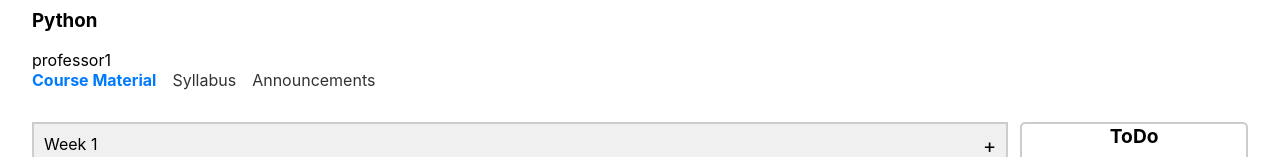
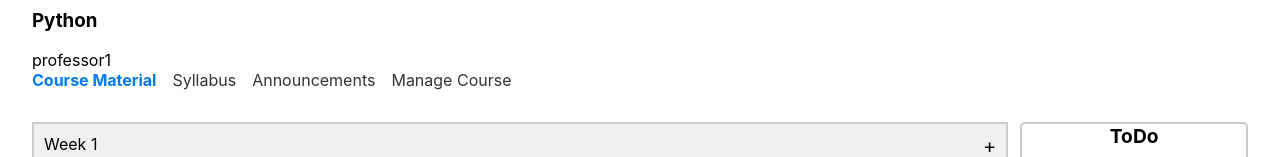
Before and after one commit to krokerdile/weJump_Fe, a React (Vite) app: page /weJump_Fe/Courses/1 in a window 1280 px wide. Shown: the part 425-582 px from the top of the page. Built offline with nearby package versions, Linux system fonts and the light colour scheme.

Commit message:
feat: add ManageCourse

```diff
--- /dev/null
+++ b/src/components/Courses/CoursePage/CoursePageManageCourse.jsx
@@ -0,0 +1,13 @@
+import React, { useState } from "react";
+import styled from "styled-components";
+import { Link } from "react-router-dom";
+
+const CoursePageManageCourse = () => {
+  return (
+    <div>
+      <></>
+    </div>
+  );
+};
+
+export default CoursePageManageCourse;
--- a/src/components/Courses/CoursePage/CoursePageNav.jsx
+++ b/src/components/Courses/CoursePage/CoursePageNav.jsx
@@ -2,7 +2,7 @@ import React, { useState } from "react";
 import { Link } from "react-router-dom";
 import styled from "styled-components";
 
-const CoursePageNav = ({ onCourseMaterialClick, onSyllabusClick, onAnnouncementsClick }) => {
+const CoursePageNav = ({ onCourseMaterialClick, onSyllabusClick, onAnnouncementsClick, onManageCourseClick }) => {
   const [selectedNavItem, setSelectedNavItem] = useState("Course Material");
   const [prevNavItem, setPrevNavItem] = useState(null);
 
@@ -24,6 +24,12 @@ const CoursePageNav = ({ onCourseMaterialClick, onSyllabusClick, onAnnouncements
     onAnnouncementsClick();
   };
 
+  const handleMangeCourseClick = () => {
+    setPrevNavItem(selectedNavItem);
+    setSelectedNavItem("Manage Course");
+    onManageCourseClick();
+  };
+
   return (
     <CoursePageNavWrapper>
       <Link to="#" onClick={handleCourseMaterialClick} className={selectedNavItem === "Course Material" ? "selected" : ""}>
@@ -34,6 +40,9 @@ const CoursePageNav = ({ onCourseMaterialClick, onSyllabusClick, onAnnouncements
       </Link>
       <Link to="#" onClick={handleAnnouncementsClick} className={selectedNavItem === "Announcements" ? "selected" : ""}>
         Announcements
+      </Link>
+      <Link to="#" onClick={handleMangeCourseClick} className={selectedNavItem === "Manage Course" ? "selected" : ""}>
+        Manage Course
       </Link>
     </CoursePageNavWrapper>
   );
--- a/src/pages/CoursePage.jsx
+++ b/src/pages/CoursePage.jsx
@@ -7,6 +7,7 @@ import CoursePageSyllabus from "../components/Courses/CoursePage/CoursePageSylla
 import ToDo from "../components/Courses/CoursePage/ToDo";
 import styled from "styled-components";
 import test from "/assets/image/test.png";
+import CoursePageManageCourse from "../components/Courses/CoursePage/CoursePageManageCourse";
 
 const EnrolledCourses = [
   {
@@ -45,6 +46,10 @@ const CoursePage = () => {
     setSelectedNavItem("Announcements");
   };
 
+  const handleManageCourseClick = () => {
+    setSelectedNavItem("Manage Course");
+  };
+
   return (
     <>
       <div>
@@ -59,12 +64,14 @@ const CoursePage = () => {
             onCourseMaterialClick={handleCourseMaterialClick}
             onSyllabusClick={handleSyllabusClick}
             onAnnouncementsClick={handleAnnouncementsClick}
+            onManageCourseClick={handleManageCourseClick}
           />
           <ContentWrapper>
             <DetailWrapper>
               {selectedNavItem === "Course Material" && <CoursePageCourseMetarial />}
               {selectedNavItem === "Syllabus" && <CoursePageSyllabus />}
               {selectedNavItem === "Announcements" && <CoursePageAnnouncements />}
+              {selectedNavItem === "Manage Course" && <CoursePageManageCourse />}
             </DetailWrapper>
             <ToDo />
           </ContentWrapper>
```
